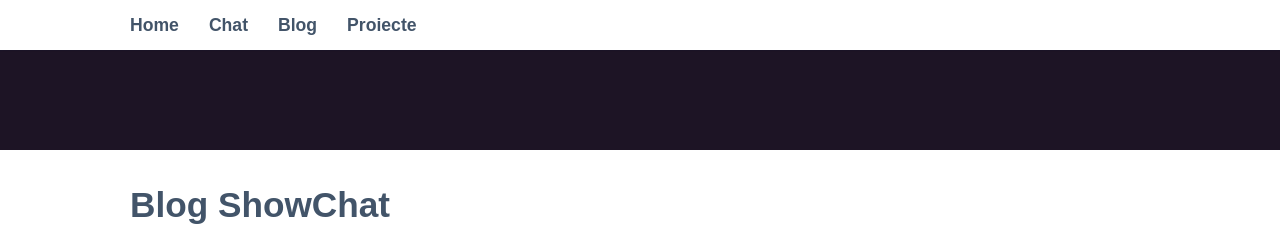
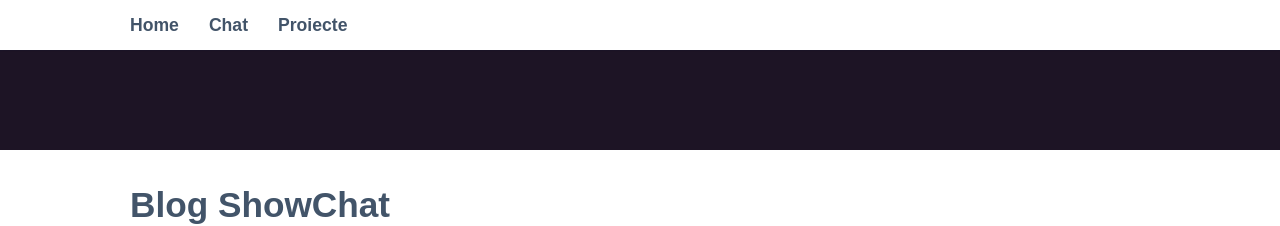
Before and after one commit to Show-Chat/showchat-old, a Jekyll site: the page built from blog/index.html, in a window 1280 px wide. Shown: the top 226 px of the page. Built offline with Jekyll 4.4.1, drawn with Linux system fonts in a browser that asks for light colours; some web fonts are replaced.

Commit message:
Update header.html

```diff
--- a/_includes/header.html
+++ b/_includes/header.html
@@ -4,7 +4,6 @@
 			<ul>
 				<li><a href="{{ "/" | prepend: site.baseurl }}">Home</a></li>
 				<li><a href="{{ "/chat" | prepend: site.baseurl }}">Chat</a></li>
-				<li><a href="{{ "/blog" | prepend: site.baseurl }}">Blog</a></li>
 				<li><a href="{{ "/proiecte" | prepend: site.baseurl }}">Proiecte</a></li>
 			</ul>
 		</nav>
```
